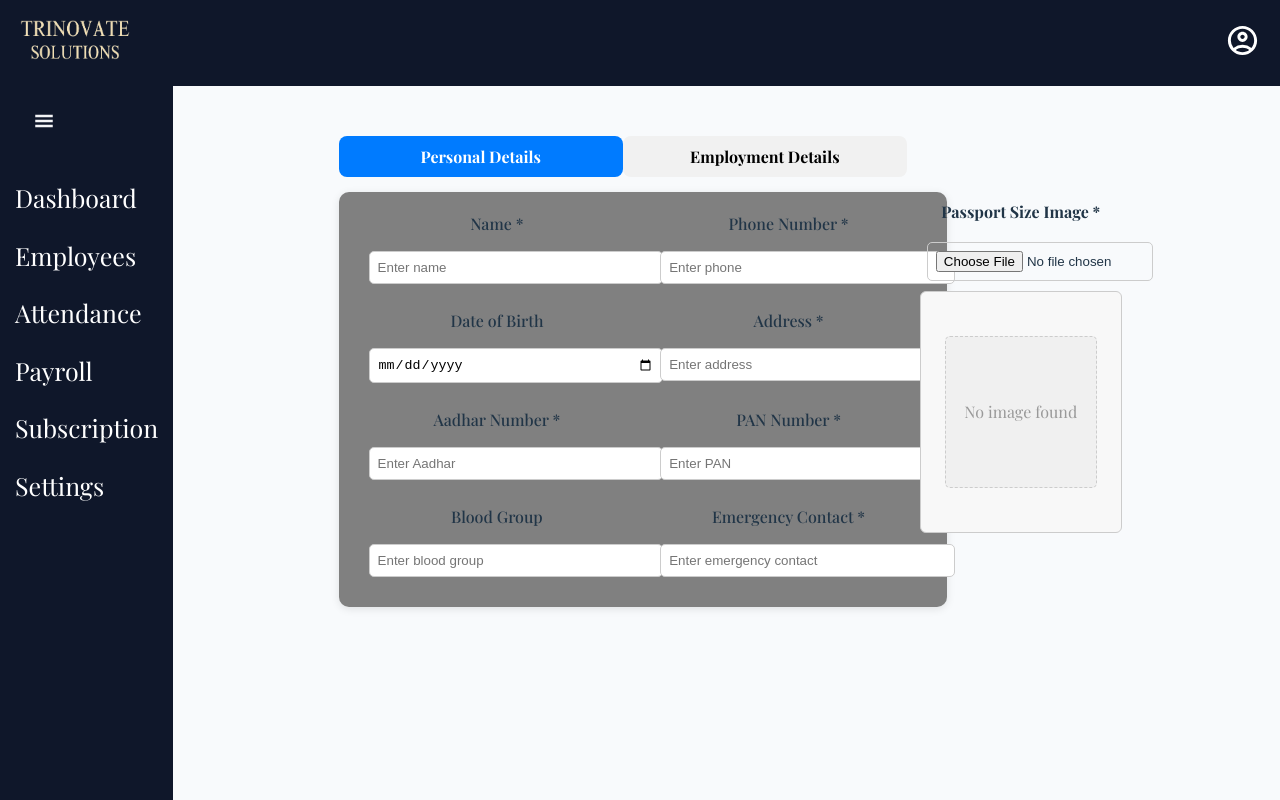
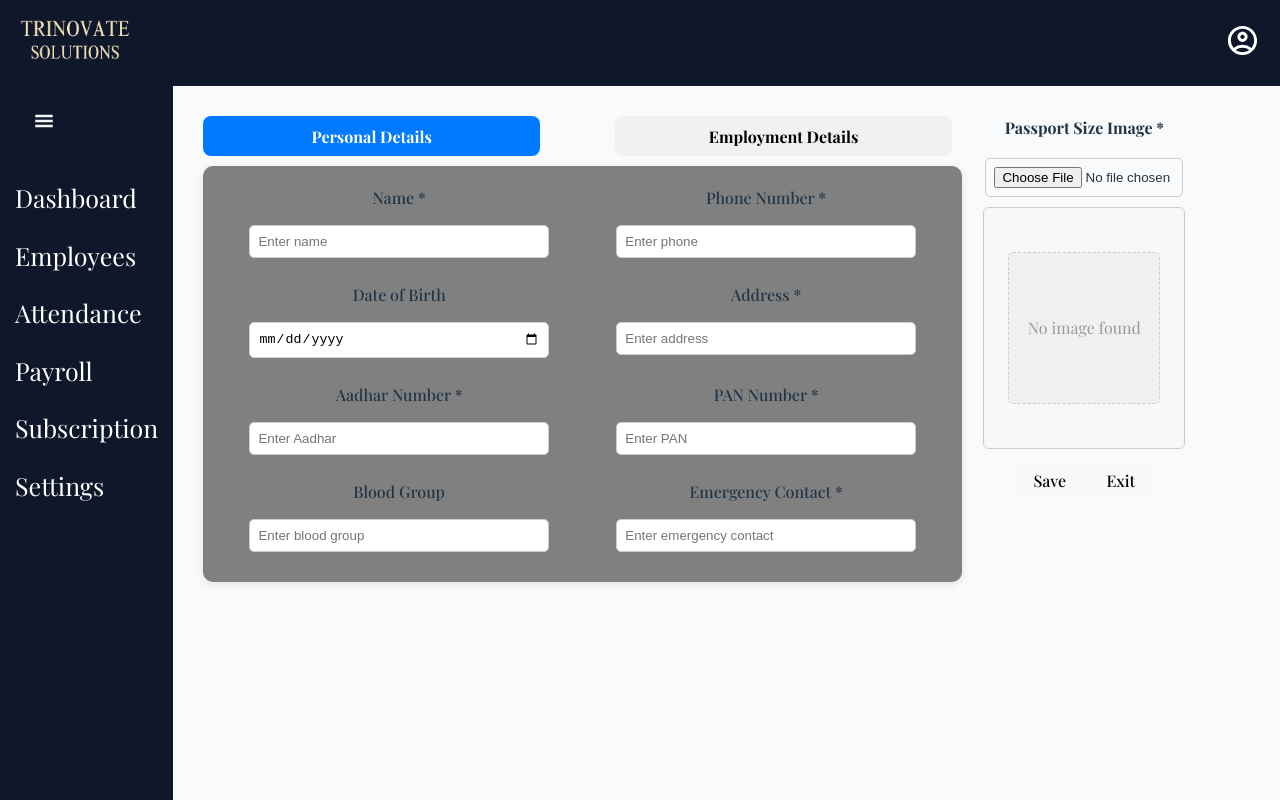
Before and after one commit to TrinovateSolutions/HRPM, a React (Vite) app in the folder frontend/: page / in a window 1280 px wide. Built offline with nearby package versions, Linux system fonts and the light colour scheme; a web font is replaced by a local one.

Commit message:
11-08-2025

```diff
--- a/frontend/src/components/AddEmployee.css
+++ b/frontend/src/components/AddEmployee.css
@@ -1,22 +1,20 @@
 .add-employee-page {
-  max-width: 100%;
-  padding: 20px;
-  display: inline-flex;
-  align-items: center;
+  width: 95%;
+  display: flex;
 }
 
 .tab-buttons {
   display: flex;
-  margin-bottom: 15px;
+  margin-bottom: 10px;
+  justify-content: space-between;
 }
-.add-employee-container{
-    margin: 10px;
-    width: 100%;
+.add-employee-container {
+  margin: 10px;
+  width: 100%;
 }
 
 .tab-buttons button {
-  flex: 1;
-  padding: 10px;
+    width: 45%;
   border: none;
   background: #f1f1f1;
   font-weight: bold;
@@ -32,9 +30,9 @@
 .card {
   background: grey;
   border-radius: 10px;
-  width: 100%;
+  width: 96%;
   padding: 20px;
-  box-shadow: 0 2px 8px rgba(0,0,0,0.1);
+  box-shadow: 0 2px 8px rgba(0, 0, 0, 0.1);
 }
 
 .form-grid {
@@ -53,8 +51,9 @@ label {
   font-weight: 500;
 }
 
-input, select {
-  width: 100%;
+input,
+select {
+  width: 80%;
   padding: 8px;
   margin: 10px;
   border: 1px solid #ccc;
@@ -62,6 +61,8 @@ input, select {
 }
 /* Image upload section */
 .image-upload-save {
+    margin: 10px;
+width: 30%;
   display: flex;
   flex-direction: column;
   align-items: center;
--- a/frontend/src/components/AddEmployee.jsx
+++ b/frontend/src/components/AddEmployee.jsx
@@ -75,23 +75,23 @@ export default function AddEmployee() {
                         {activeTab === "employment" && (
                             <div className="form-grid">
                                 <div>
-                                <label>Employee ID</label>
+                                    <label>Employee ID *</label>
                                     <input type="text" placeholder="Enter ID" />
                                 </div>
                                 <div>
-                                <label>Designation</label>
+                                    <label>Designation *</label>
                                     <input type="text" placeholder="Enter designation" />
                                 </div>
                                 <div>
-                                <label>Department</label>
-                                <input type="text" placeholder="Enter department" />
-                            </div>
-                            <div>
-                                <label>Date of Joining</label>
+                                    <label>Date of Joining *</label>
                                     <input type="date" />
                                 </div>
                                 <div>
-                                <label>Salary</label>
+                                    <label>Date of Exit</label>
+                                    <input type="date" />
+                                </div>
+                                <div>
+                                    <label>Salary *</label>
                                     <input type="number" placeholder="Enter salary" />
                                 </div>
                                 <div>
@@ -151,6 +151,10 @@ export default function AddEmployee() {
                             </div>
                         )}
                     </div>
+                    <div className="save-exit">
+                                    <button className="save-btn">Save</button>
+            <button className="exit-btn">Exit</button>
+                    </div>
                 </div>
             </div>
         </Layout>
```
Lines whose indentation alone changed are shown as unchanged.
